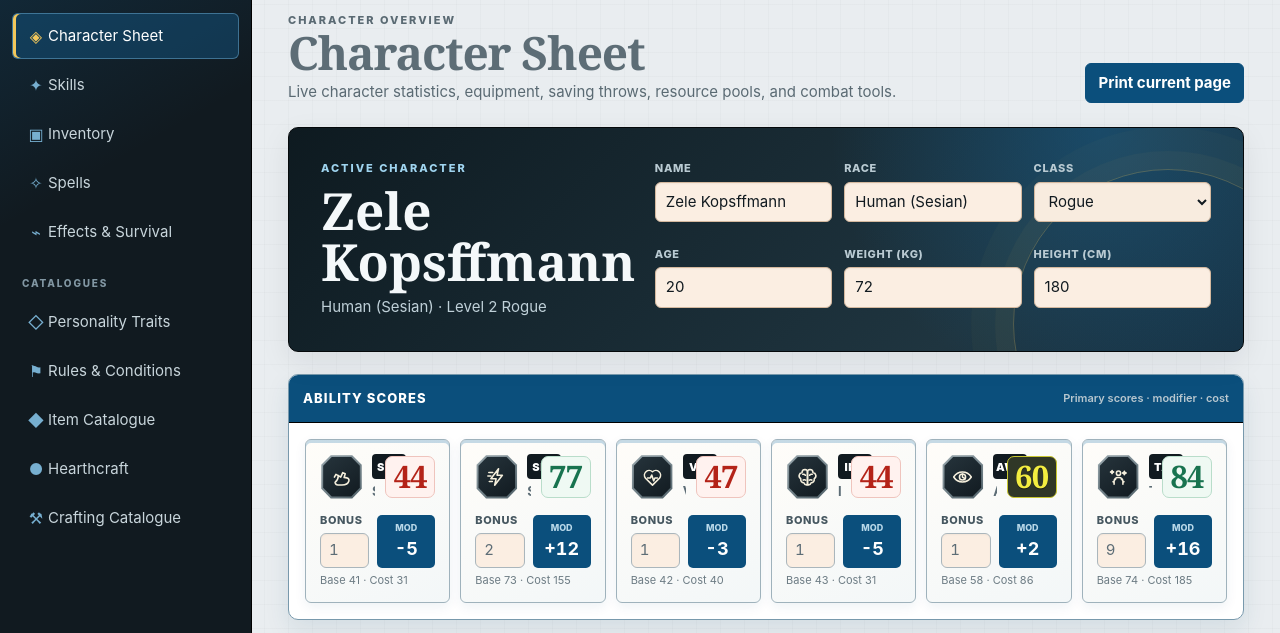
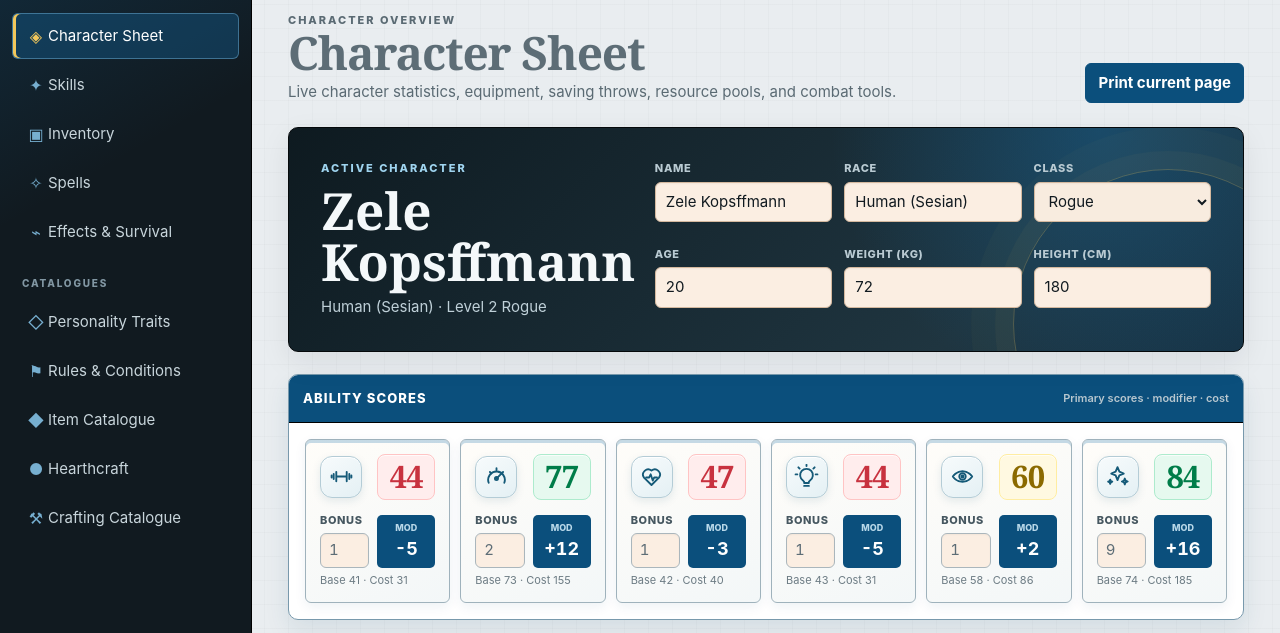
Before and after one commit to balboubal/sesios-character-manager, a website: page public/sheet/index.html in a window 1280 px wide. Shown: the part 92-725 px from the top of the page. Drawn offline with Linux system fonts and the light colour scheme.

Commit message:
Add files via upload

```diff
--- a/public/sheet/script.js
+++ b/public/sheet/script.js
@@ -808,19 +808,19 @@
   function abilityScoreBand(value) {
     const score = Number(value);
     if (!Number.isFinite(score)) return "unrated";
-    if (score < 55) return "low";
-    if (score <= 70) return "mid";
+    if (score <= 55) return "low";
+    if (score <= 69) return "mid";
     return "high";
   }
 
   function abilityIcon(name) {
     const icons = {
-      strength: `<path d="M5.3 17.6c2.2-1.8 3.3-4.1 3.4-7l2.5 1.6 2.1-4.7 2.6 1.1-1.2 3.8 2.8.5c1.7.3 2.7 1.7 2.2 3.3-.7 2.5-3.3 4.1-7.2 4.1H8.2c-1.4 0-2.6-1.1-2.9-2.7Z" /><path d="m8.7 10.6-2.5-1.3-1.6 2.8" />`,
-      speed: `<path d="m14.1 3.4-8 10.4h5.5l-1.5 6.8 8-10.4h-5.5Z" /><path d="M4 7.3h4.1M3 11h3.2M4.5 16.7h3.1" />`,
-      vitality: `<path d="M12 20.5 4.7 13.3A5 5 0 0 1 12 6.5a5 5 0 0 1 7.3 6.8Z" /><path d="M6.8 13h3l1.4-3 2 6 1.3-3h2.7" />`,
-      intelligence: `<path d="M9.4 4.1A3.2 3.2 0 0 0 6.3 7.3 3.5 3.5 0 0 0 5 13.8 3.3 3.3 0 0 0 8.2 18a3.2 3.2 0 0 0 3.8 2.1V6.8a2.7 2.7 0 0 0-2.6-2.7Z" /><path d="M14.6 4.1a3.2 3.2 0 0 1 3.1 3.2 3.5 3.5 0 0 1 1.3 6.5 3.3 3.3 0 0 1-3.2 4.2 3.2 3.2 0 0 1-3.8 2.1V6.8a2.7 2.7 0 0 1 2.6-2.7Z" /><path d="M7.1 9.2c1.1-.2 2 .1 2.7 1M16.9 9.2c-1.1-.2-2 .1-2.7 1M7.5 15.2c1-.5 1.8-.5 2.7.1M16.5 15.2c-1-.5-1.8-.5-2.7.1" />`,
-      awareness: `<path d="M2.8 12s3.4-5.2 9.2-5.2 9.2 5.2 9.2 5.2-3.4 5.2-9.2 5.2S2.8 12 2.8 12Z" /><circle cx="12" cy="12" r="3.2" /><path d="M12 8.8V12l2.1 1.4" />`,
-      talent: `<circle cx="12" cy="8" r="2.2" /><path d="M7.4 19.5v-3.1c0-2.1 1.8-3.8 4-3.8h1.2c2.2 0 4 1.7 4 3.8v3.1M9.1 14.1 6.3 17M14.9 14.1l2.8 2.9" /><path d="m5.3 5.2.5 1.1 1.1.5-1.1.5-.5 1.1-.5-1.1-1.1-.5 1.1-.5Zm12.8.8.6 1.2 1.3.6-1.3.6-.6 1.2-.6-1.2-1.3-.6 1.3-.6Z" />`,
+      strength: `<path d="M7 7.5v9M4.5 9.5v5M2.5 11v2M17 7.5v9M19.5 9.5v5M21.5 11v2M7 12h10" />`,
+      speed: `<path d="M4.5 18a8 8 0 1 1 15 0" /><path d="m12 14 4.2-4.2" /><circle cx="12" cy="14" r="1.5" /><path d="M7.1 9.1 5.7 7.7M16.9 9.1l1.4-1.4M12 6V4" />`,
+      vitality: `<path d="M12 20.2 4.8 13.1A5 5 0 0 1 12 6.3a5 5 0 0 1 7.2 6.8Z" /><path d="M6.8 12.9h3l1.4-3 2 6 1.4-3h2.7" />`,
+      intelligence: `<path d="M8.6 15.8a6.1 6.1 0 1 1 6.8 0c-.9.6-1.4 1.5-1.4 2.4h-4c0-.9-.5-1.8-1.4-2.4Z" /><path d="M9.7 21h4.6M10 18.2h4M12 2V.8M5.4 4.4 4.2 3.2M18.6 4.4l1.2-1.2M3.2 10H1.5M22.5 10h-1.7" />`,
+      awareness: `<path d="M2.7 12s3.5-5.1 9.3-5.1 9.3 5.1 9.3 5.1-3.5 5.1-9.3 5.1S2.7 12 2.7 12Z" /><circle cx="12" cy="12" r="3.1" /><circle cx="12" cy="12" r="1" />`,
+      talent: `<path d="m12 3 1.8 4.4L18 9.2l-4.2 1.8-1.8 4.4-1.8-4.4L6 9.2l4.2-1.8Z" /><path d="m19 14 .8 2 2 .8-2 .8-.8 2-.8-2-2-.8 2-.8ZM5 15l.6 1.4L7 17l-1.4.6L5 19l-.6-1.4L3 17l1.4-.6Z" />`,
     };
     if (!icons[name]) return "";
     return `<span class="ability-icon ability-icon-${escapeHtml(name)}" data-ability-icon="${escapeHtml(name)}" aria-hidden="true"><svg viewBox="0 0 24 24" focusable="false">${icons[name]}</svg></span>`;
--- a/public/sheet/styles.css
+++ b/public/sheet/styles.css
@@ -22,9 +22,12 @@
   --green-pale: #d9eadf;
   --red: #9a2f2f;
   --red-pale: #f5d6d6;
-  --score-low: #b42318;
-  --score-mid: #f3ed40;
-  --score-high: #18734f;
+  --score-low: #ff5757;
+  --score-mid: #ffde59;
+  --score-high: #00bf63;
+  --score-low-ink: #c8323f;
+  --score-mid-ink: #8b6a00;
+  --score-high-ink: #007d49;
   --purple: #68518d;
   --purple-pale: #e7def3;
   --shadow: 0 10px 30px rgba(17, 26, 32, 0.08);
@@ -923,53 +926,50 @@ p {
 
 .ability-icon {
   display: grid;
-  flex: 0 0 43px;
-  width: 43px;
-  height: 46px;
-  padding: 2px;
+  flex: 0 0 42px;
+  width: 42px;
+  height: 42px;
   place-items: center;
-  color: #f5efdc;
-  background: linear-gradient(145deg, #9aa8ae, #4f6068);
-  clip-path: polygon(25% 3%, 75% 3%, 97% 24%, 97% 76%, 75% 97%, 25% 97%, 3% 76%, 3% 24%);
-  filter: drop-shadow(0 2px 2px rgba(17, 26, 32, 0.22));
+  color: #155a78;
+  background: linear-gradient(145deg, #f7fbfc, #e4f0f4);
+  border: 1px solid #b4ccd6;
+  border-radius: 12px;
+  box-shadow:
+    inset 0 1px 0 rgba(255, 255, 255, 0.9),
+    0 3px 8px rgba(17, 76, 111, 0.1);
 }
 
 .ability-icon svg {
-  width: 100%;
-  height: 100%;
-  padding: 8px;
-  background: linear-gradient(145deg, #26343c, #111a20);
-  clip-path: inherit;
+  width: 25px;
+  height: 25px;
   fill: none;
   stroke: currentColor;
-  stroke-width: 1.65;
+  stroke-width: 1.8;
   stroke-linecap: round;
   stroke-linejoin: round;
 }
 
 .ability-name {
   min-width: 0;
+  overflow: hidden;
 }
 
 .ability-abbr {
-  display: inline-grid;
-  min-width: 34px;
-  height: 25px;
-  place-items: center;
-  color: white;
-  background: var(--ink);
-  border-radius: 4px;
-  font-size: 11px;
+  display: block;
+  color: #54717e;
+  font-size: 10px;
   font-weight: 900;
-  letter-spacing: 0.05em;
+  letter-spacing: 0.09em;
 }
 
 .ability-score {
   display: inline-grid;
-  min-width: 50px;
-  min-height: 42px;
-  padding: 4px 7px;
+  width: 58px;
+  min-width: 58px;
+  min-height: 46px;
+  padding: 3px 6px;
   place-items: center;
+  text-align: center;
   font-family: var(--font-display);
   font-size: 31px;
   font-weight: 900;
@@ -978,27 +978,27 @@ p {
   letter-spacing: -0.025em;
   background: transparent;
   border: 1px solid transparent;
-  border-radius: 7px;
+  border-radius: 8px;
+  box-shadow: inset 0 1px 0 rgba(255, 255, 255, 0.72);
   transition: color 120ms ease, background-color 120ms ease, border-color 120ms ease;
 }
 
 .ability-score[data-score-band="low"] {
-  color: var(--score-low);
-  background: #fff2ef;
-  border-color: #efc4bd;
+  color: var(--score-low-ink);
+  background: color-mix(in srgb, var(--score-low) 11%, white);
+  border-color: color-mix(in srgb, var(--score-low) 35%, white);
 }
 
 .ability-score[data-score-band="mid"] {
-  color: var(--score-mid);
-  background: #303727;
-  border-color: #c8c630;
-  text-shadow: 0 1px 0 rgba(0, 0, 0, 0.45);
+  color: var(--score-mid-ink);
+  background: color-mix(in srgb, var(--score-mid) 18%, white);
+  border-color: color-mix(in srgb, var(--score-mid) 56%, white);
 }
 
 .ability-score[data-score-band="high"] {
-  color: var(--score-high);
-  background: #eff9f3;
-  border-color: #b9ddca;
+  color: var(--score-high-ink);
+  background: color-mix(in srgb, var(--score-high) 10%, white);
+  border-color: color-mix(in srgb, var(--score-high) 32%, white);
 }
 
 .ability-card h3 {
@@ -1007,6 +1007,7 @@ p {
   font-size: 13px;
   line-height: 1.15;
   text-overflow: ellipsis;
+  white-space: nowrap;
 }
 
 .ability-meta {
```
